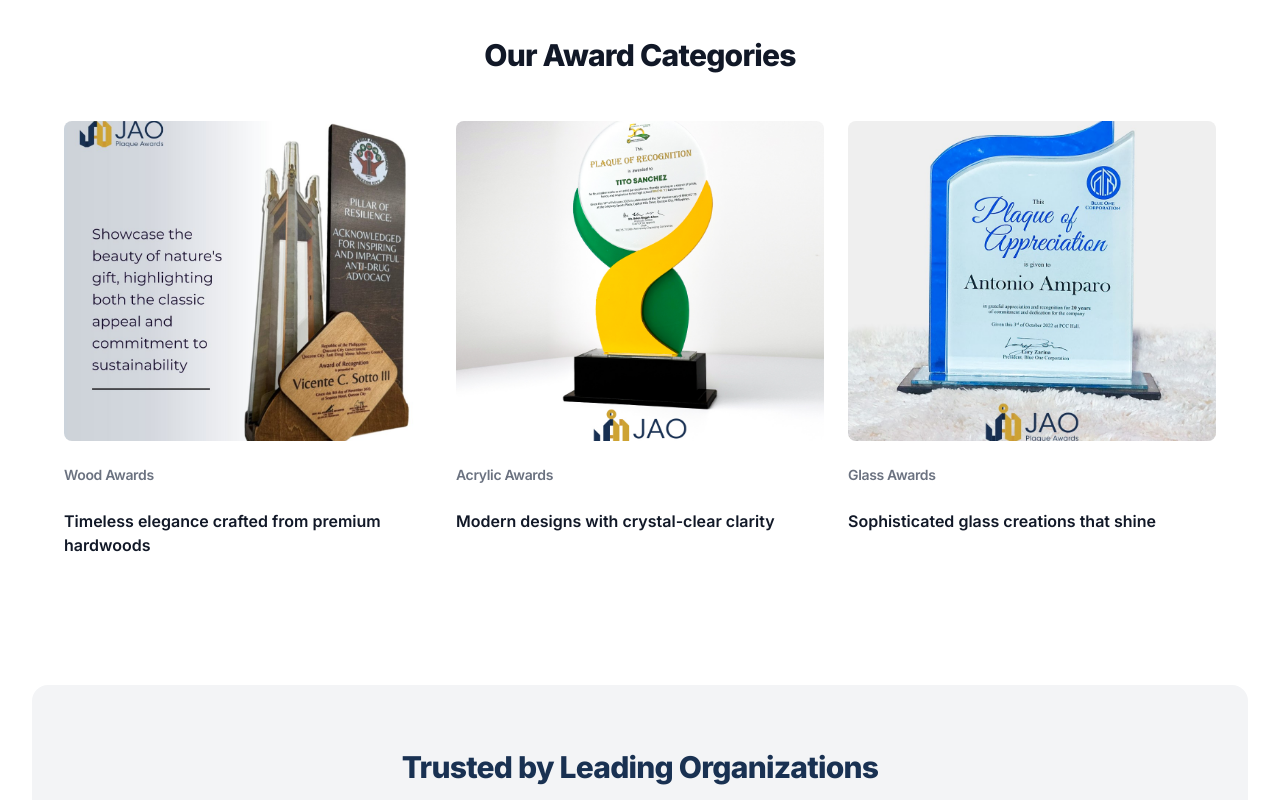
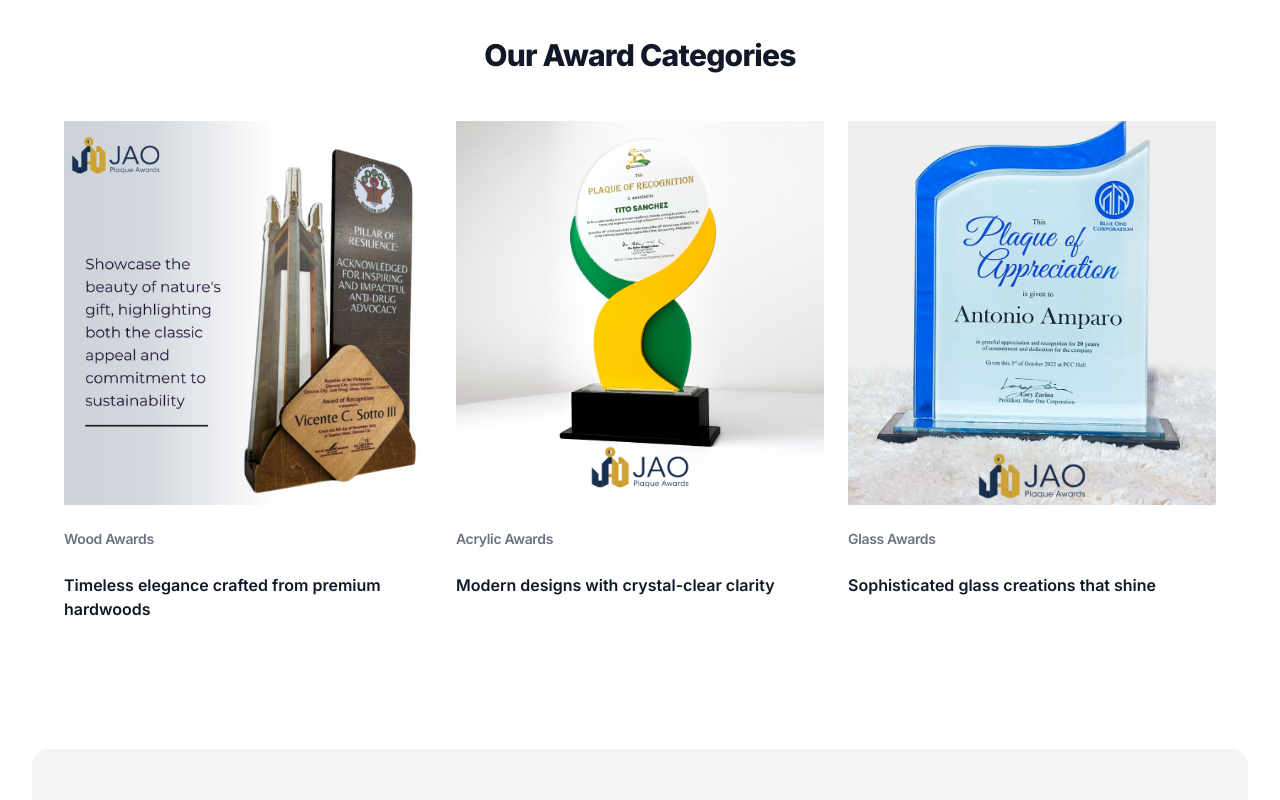
Before and after one commit to russxl/JaoPlaqueAwards, a Next.js app in the folder jao-plaque-awards/: page / in a window 1280 px wide. Shown: the part 1020-1820 px from the top of the page. Built offline with nearby package versions, Linux system fonts and the light colour scheme; a web font is replaced by a local one.

Commit message:
Update client logos and award section styling on homepage

```diff
--- a/jao-plaque-awards/pages/index.tsx
+++ b/jao-plaque-awards/pages/index.tsx
@@ -9,12 +9,12 @@ const Home: React.FC = () => {
   const [isLoading, setIsLoading] = useState(true);
 
   const clientLogos = [
-    { src: '/images/hero-award.jpg', alt: 'Client 1', name: 'Company One' },
-    { src: '/images/wood-award.jpg', alt: 'Client 2', name: 'Company Two' },
-    { src: '/images/acrylic-award.jpg', alt: 'Client 3', name: 'Company Three' },
-    { src: '/images/glass-award.jpg', alt: 'Client 4', name: 'Company Four' },
-    { src: '/images/hero-award.jpg', alt: 'Client 5', name: 'Company Five' },
-    { src: '/images/wood-award.jpg', alt: 'Client 6', name: 'Company Six' },
+    { src: '/images/clients/company-one.svg', alt: 'Company One Logo', name: 'Company One' },
+    { src: '/images/clients/company-two.svg', alt: 'Company Two Logo', name: 'Company Two' },
+    { src: '/images/clients/company-three.svg', alt: 'Company Three Logo', name: 'Company Three' },
+    { src: '/images/clients/company-four.svg', alt: 'Company Four Logo', name: 'Company Four' },
+    { src: '/images/clients/company-five.svg', alt: 'Company Five Logo', name: 'Company Five' },
+    { src: '/images/clients/company-six.svg', alt: 'Company Six Logo', name: 'Company Six' },
   ];
 
   // Duplicate logos 4 times for a smoother infinite scroll
@@ -95,7 +95,7 @@ const Home: React.FC = () => {
             <div className="grid grid-cols-1 gap-y-8 sm:grid-cols-2 gap-x-6 lg:grid-cols-3">
               {/* Wood Awards */}
               <div className="group relative">
-                <div className="relative w-full h-64 sm:h-80 bg-background dark:bg-gray-700 rounded-lg overflow-hidden group-hover:opacity-75">
+                <div className="relative h-96">
                   <Image
                     src="/images/awards/wood/421242199_907613681372251_7925596225026725364_n.jpg"
                     alt="Wood plaque award"
@@ -116,7 +116,7 @@ const Home: React.FC = () => {
 
               {/* Acrylic Awards */}
               <div className="group relative">
-                <div className="relative w-full h-64 sm:h-80 bg-background dark:bg-gray-700 rounded-lg overflow-hidden group-hover:opacity-75">
+                <div className="relative h-96">
                   <Image
                     src="/images/awards/acrylic/457045122_1070631835070434_8721150671937125992_n.jpg"
                     alt="Acrylic award"
@@ -137,7 +137,7 @@ const Home: React.FC = () => {
 
               {/* Glass Awards */}
               <div className="group relative">
-                <div className="relative w-full h-64 sm:h-80 bg-background dark:bg-gray-700 rounded-lg overflow-hidden group-hover:opacity-75">
+                <div className="relative h-96">
                   <Image
                     src="/images/awards/glass/435505105_966033095530309_6737523218719137883_n.jpg"
                     alt="Glass award"
@@ -179,7 +179,7 @@ const Home: React.FC = () => {
                         src={logo.src}
                         alt={logo.alt}
                         width={120}
-                        height={60}
+                        height={0}
                         className="object-contain filter grayscale group-hover:grayscale-0 transition-all duration-300"
                       />
                       <div className="absolute inset-0 bg-background/80 dark:bg-gray-800/80 opacity-0 group-hover:opacity-100 transition-opacity duration-300 flex items-center justify-center">
```
